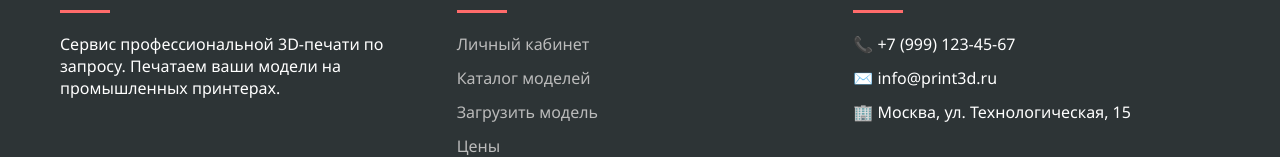
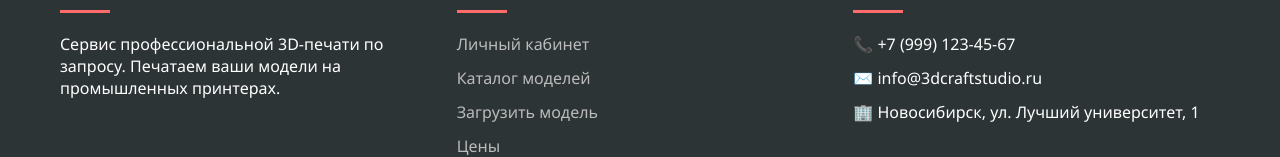
Before and after one commit to bobon4uto/3D-craft-studio, a plain HTML site: page index.html in a window 1280 px wide. Shown: the part 644-801 px from the top of the page. Drawn offline with Linux system fonts and the light colour scheme.

Commit message:
Update index.html
контакты поменяла на нск и почту

```diff
--- a/index.html
+++ b/index.html
@@ -649,8 +649,8 @@
                     <h3>Контакты</h3>
                     <ul class="footer-links">
                         <li>📞 +7 (999) 123-45-67</li>
-                        <li>✉️ info@print3d.ru</li>
-                        <li>🏢 Москва, ул. Технологическая, 15</li>
+                        <li>✉️ info@3dcraftstudio.ru</li>
+                        <li>🏢 Новосибирск, ул. Лучший университет, 1</li>
                     </ul>
                 </div>
             </div>
```
